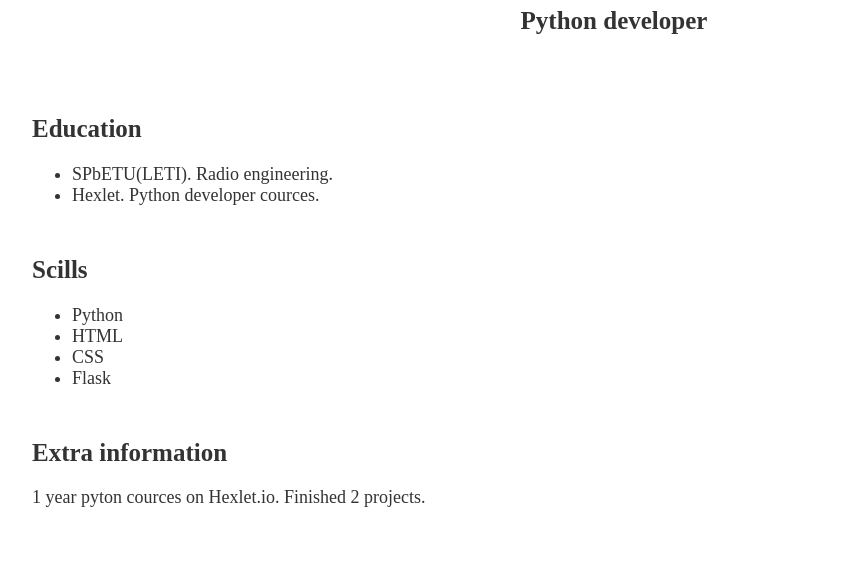
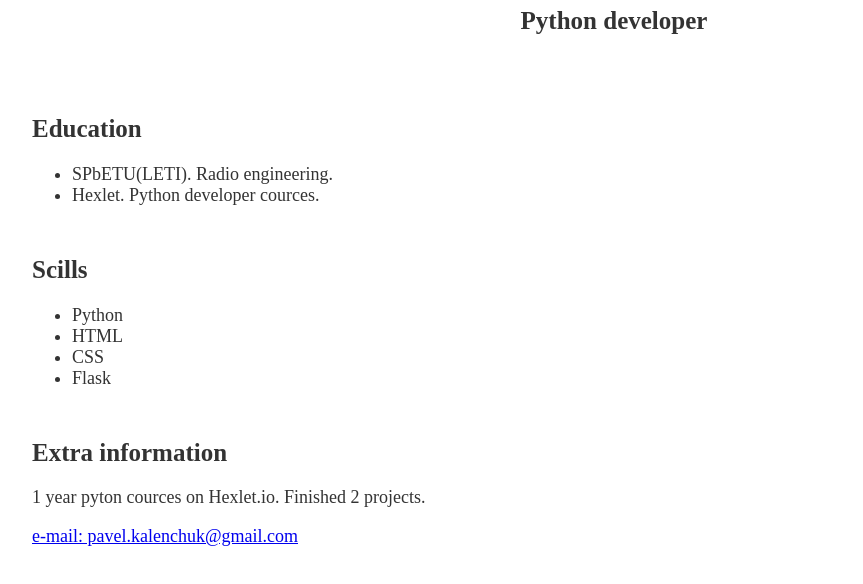
Before and after one commit to pavelkalenchuk/pavelkalenchuk.github.io, a plain HTML site: page index.html in a window 1280 px wide. Shown: the part 122-706 px from the top of the page, without its empty margins (26-889 px from the left). Drawn offline with Linux system fonts and the light colour scheme.

Commit message:
Update index.html (add email)

```diff
--- a/index.html
+++ b/index.html
@@ -31,6 +31,9 @@
             <p>
                 1 year pyton cources on Hexlet.io. Finished 2 projects.
             </p>
+          <p>
+            <a href = "mailto: abc@example.com"> e-mail: pavel.kalenchuk@gmail.com</a>
+          </p>
         </section>
     </main>
   </body>
```
